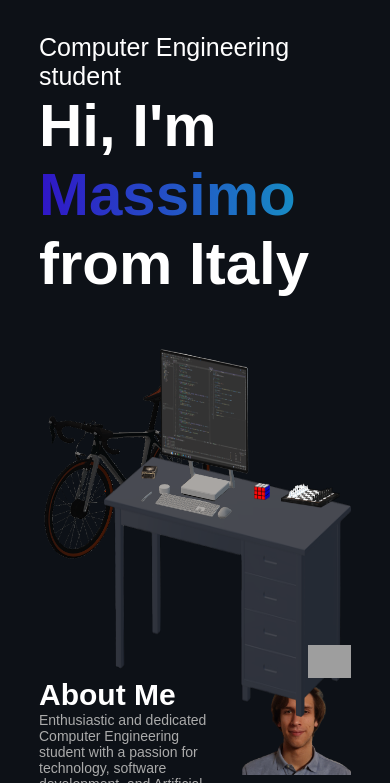
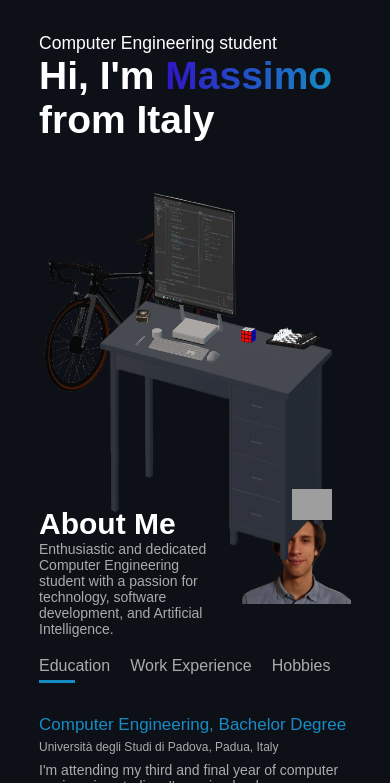
Before and after one commit to massimocampagnaro/massimocampagnaro.github.io, a plain HTML site: page index.html in a window 390 px wide. Shown: the part 61-844 px from the top of the page. Drawn offline with Linux system fonts and the light colour scheme; grey boxes are pictures that could not be loaded.

Commit message:
fixed about position and smallscreen resize

```diff
--- a/css/smallscreens.css
+++ b/css/smallscreens.css
@@ -27,7 +27,7 @@ nav .fas{
         padding-top: 80%;
     }
     #images-grid{
-        position:  absolute;
+        position: absolute;
         top: 0;
         left: 0;
         bottom: 0;
@@ -38,14 +38,13 @@ nav .fas{
 @media only screen and (max-width: 750px){
     .header-grid{
         margin-top: 0;
-        grid-template-columns: auto;
         row-gap: 50px;
     }
     .header-text{
-        font-size: 16px;
+        font-size: 4.5vw !important;
     }
-    .header-text h1{
-        font-size: 10px;
+    .header-text h1 span{
+        font-size: 10vw !important;
     }
     #nav-container{
         background: none;
@@ -70,7 +69,6 @@ nav .fas{
         width: 175px;
         height: 100vh;
         padding-top: 50px;
-        z-index: 3;
         transition: right 0.5s;
     }
     nav ul .fas{
@@ -149,7 +147,7 @@ nav .fas{
     }
 }
 
-@media only screen and (max-width: 1250px){
+@media only screen and (max-width: 1350px){
     .header-grid{
         grid-template-columns: auto;
         height: fit-content;
@@ -158,7 +156,7 @@ nav .fas{
         margin-top: 10vh;
         font-size: 25px;
     }
-    .header-text h1{
+    .header-text h1 span{
         font-size: 50px;
     }
 }
@@ -171,9 +169,3 @@ nav .fas{
         display: block;
     }
 }
-
-#msg{
-    color: #61b752;
-    margin-top: -40px;
-    display: block;
-}
--- a/css/style.css
+++ b/css/style.css
@@ -121,10 +121,9 @@ body{
 
 .header-grid{
     display: grid;
-    grid-template-columns: 500px minmax(auto, 1160px);
+    grid-template-columns: 600px minmax(auto, 1160px);
     justify-content: space-between;
-    column-gap: 50px;
-    margin-top: 10vh;
+    margin-top: 15vh;
     width: 80vw;
     height: 80vh;
 }
@@ -133,7 +132,7 @@ body{
     animation: slideDownTextOpaque 2s 0s ease-out;
 }
 .header-text{
-    margin-top: 20vh;
+    margin-top: 15vh;
     font-size: 30px;
     animation: slideRightText 2s 0s ease-in-out;
 }
@@ -152,6 +151,7 @@ body{
 }
 #images-grid{
     display: grid;
+
     /*background: black;*/
     grid-template-columns: repeat(58, 1fr);
     grid-template-rows: repeat(41, 1fr);
@@ -370,7 +370,7 @@ body{
 
 /* -------------skills----------- */
 #skills{
-    padding: 60px 0;
+    padding: 40px 0;
 }
 .skills-list{
     display: grid;
@@ -418,7 +418,7 @@ body{
 
 /* -------------portfolio----------- */
 #portfolio{
-    padding: 60px 0;
+    padding: 40px 0;
 }
 .work-list{
     display: grid;
@@ -488,7 +488,7 @@ body{
 }
 .btn{
     display: block;
-    margin: 50px auto;
+    margin: 40px auto;
     width: fit-content;
     border: 1px solid #142e68;
     padding: 14px 50px;
@@ -522,9 +522,6 @@ body{
 }
 
 /* -------------contact----------- */
-#contact{
-    padding: 60px 0;
-}
 .contact-left{
     flex-basis: 35%;
 }
@@ -586,6 +583,11 @@ form btn2{
     font-size: 18px;
     margin-top: 20px;
 }
+#msg{
+    color: #61b752;
+    margin-top: -40px;
+    display: block;
+}
 .copyright{
     width: 100%;
     text-align: center;
```
